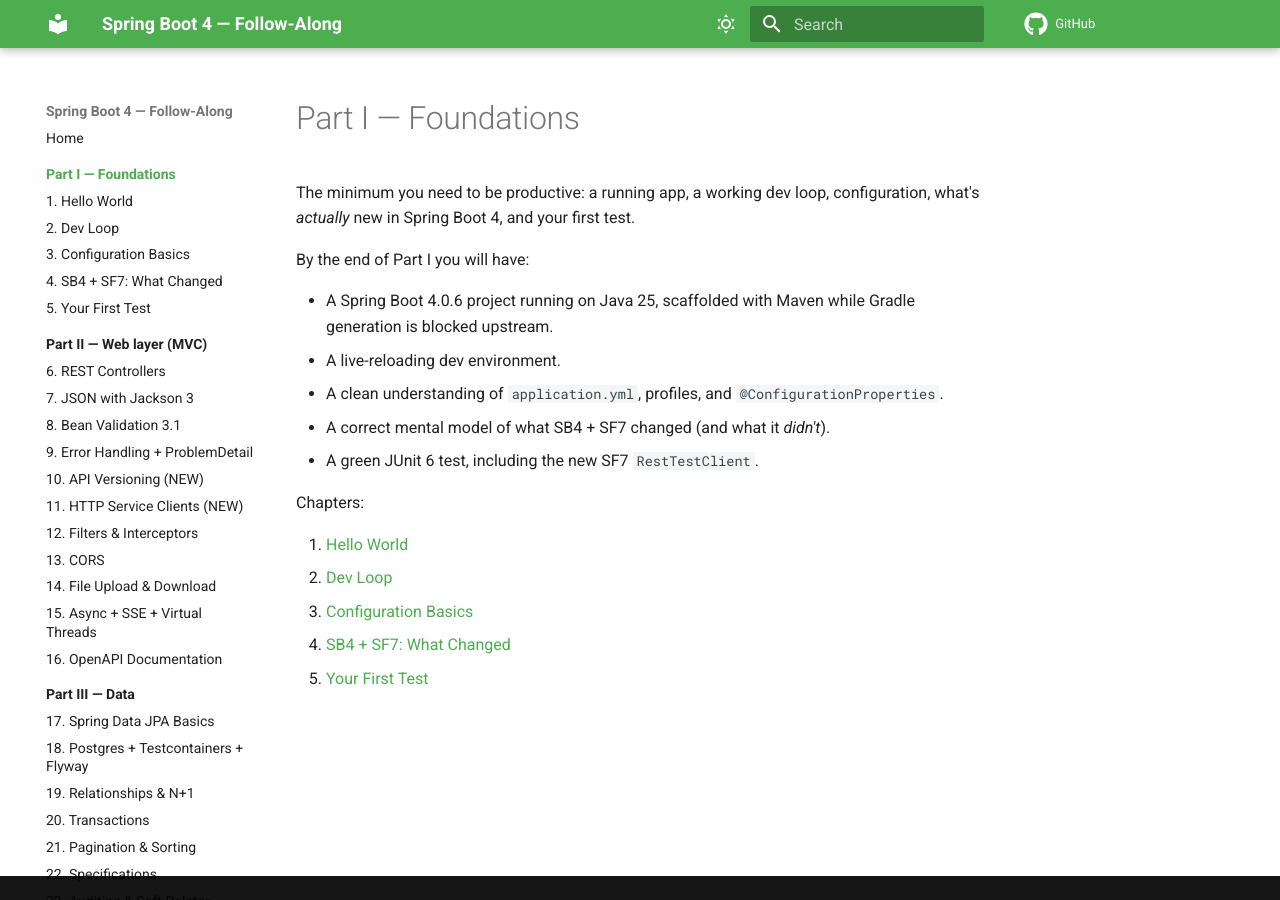
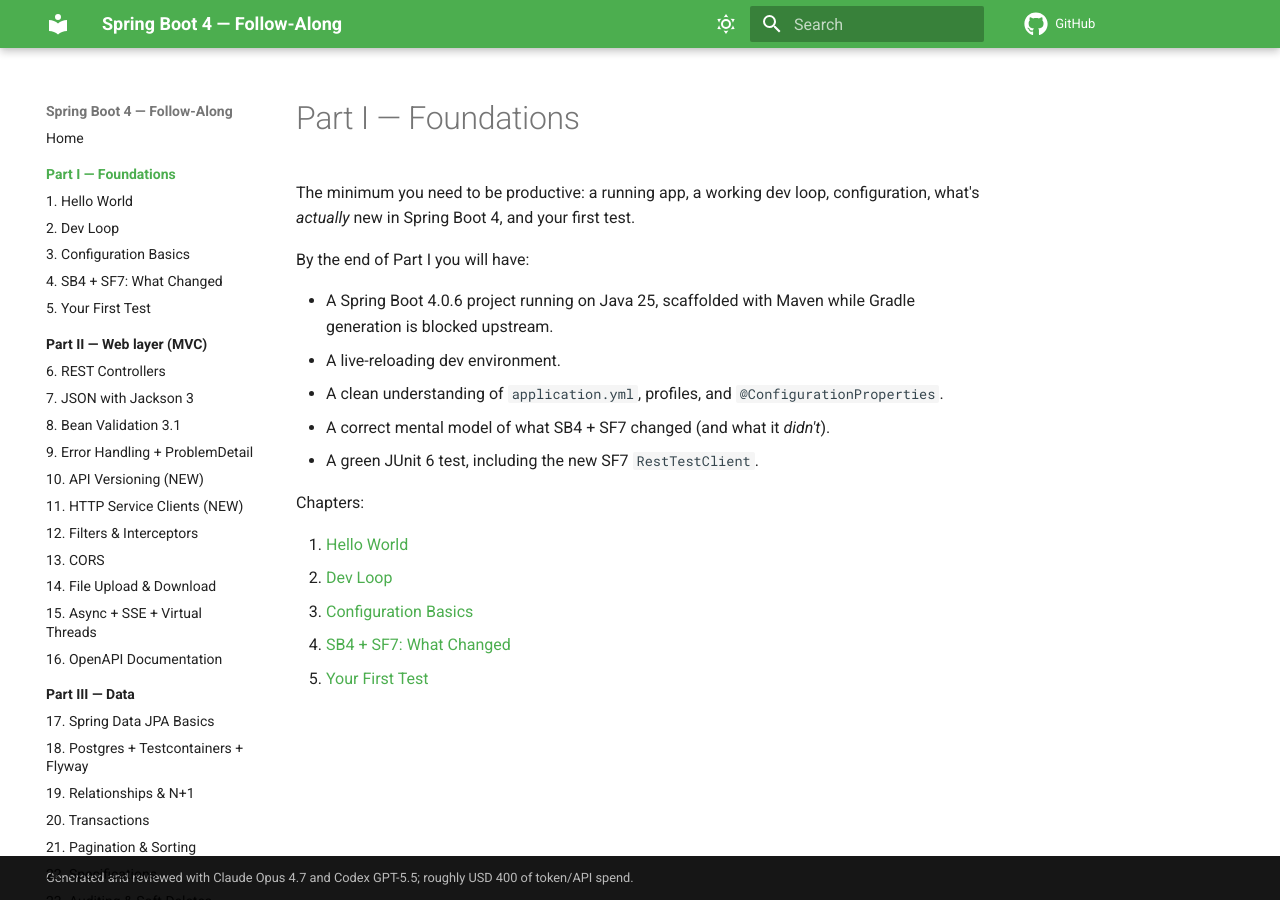
Before and after one commit to prkprime/Spring-Boot-4-Docs-LLM-generated, an MkDocs documentation site: the page built from docs/01-foundations/index.md, in a window 1280 px wide. Built offline with MkDocs 1.6.1 and Material for MkDocs 9.7.7, drawn with Linux system fonts in a browser that asks for light colours; comment, search, counter and statistics services are not loaded.

```diff
--- a/mkdocs.yml
+++ b/mkdocs.yml
@@ -4,6 +4,7 @@ site_url: https://example.invalid/spring-boot-4-docs/
 repo_url: https://github.com/REPLACE_OWNER/spring-boot-4-docs
 edit_uri: edit/main/docs/
 strict: true
+copyright: Generated and reviewed with Claude Opus 4.7 and Codex GPT-5.5; roughly USD 400 of token/API spend.
 
 theme:
   name: material
```
Also changed, not shown: README.md (+4 -0 lines).
